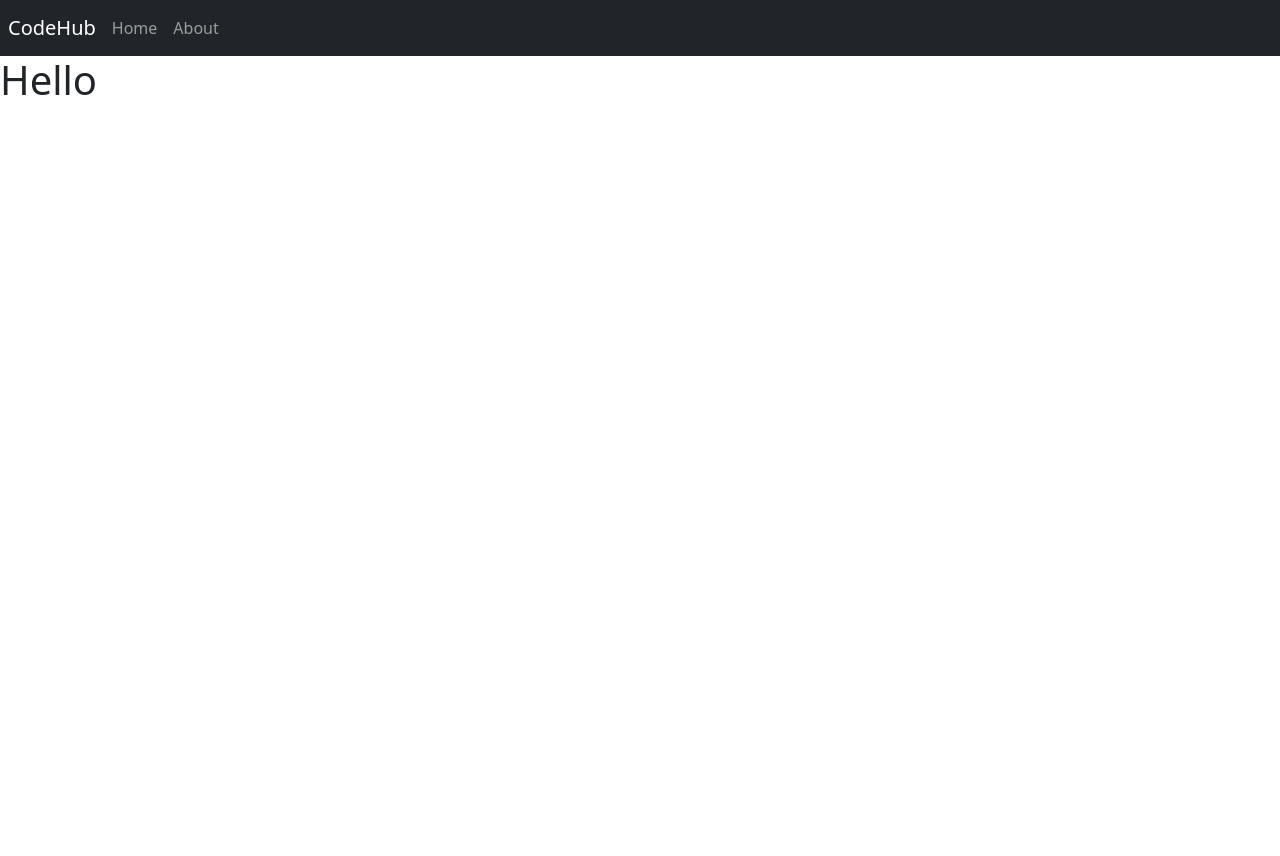
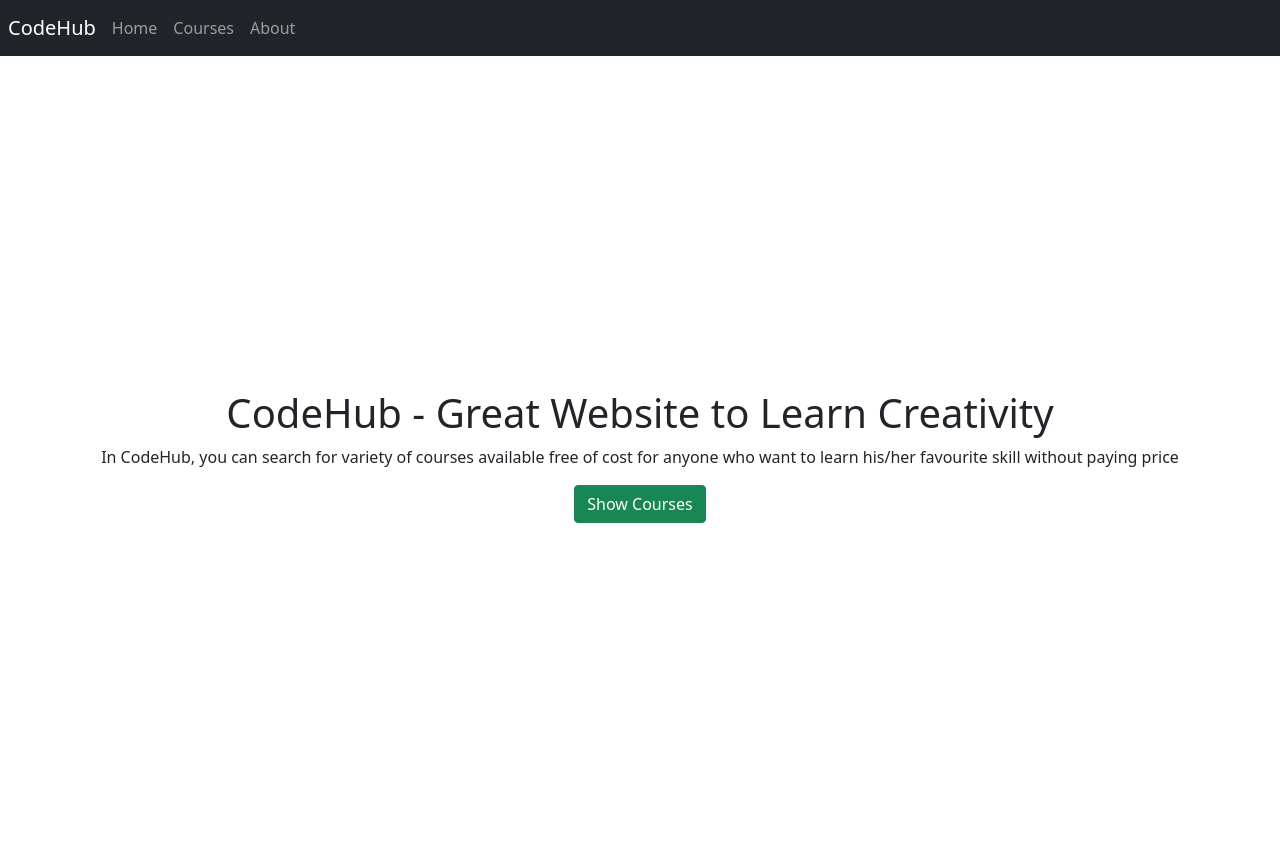
Before and after one commit to HussnainAhmad1606/Learning-Management-System, a Django app: page / in a window 1280 px wide. Before the commit the page ends 95 px from the top, so only its background shows below. Run offline with Django 3.2, Linux system fonts and the light colour scheme.

Commit message:
Add about us page, remove login, signup and logout endpoints from urls.py, design the homepage of the website,

```diff
--- a/core/models.py
+++ b/core/models.py
@@ -20,4 +20,4 @@ class Video(models.Model):
 	video_category = models.ForeignKey(Course, default=0, on_delete=models.CASCADE)
 
 	def __str__(self):
-		return f"{self.video_name}"
+		return f"{self.video_category}: {self.video_name}"
--- a/core/templates/basic.html
+++ b/core/templates/basic.html
@@ -15,7 +15,7 @@
   </head>
   <body>
     <nav class="navbar navbar-expand-lg navbar-dark bg-dark">
-  <a class="navbar-brand mx-2" href="#">CodeHub</a>
+  <a class="navbar-brand mx-2" href="{% url 'homepage' %}">CodeHub</a>
   <button class="navbar-toggler" type="button" data-toggle="collapse" data-target="#navbarSupportedContent" aria-controls="navbarSupportedContent" aria-expanded="false" aria-label="Toggle navigation">
     <span class="navbar-toggler-icon"></span>
   </button>
@@ -23,10 +23,13 @@
   <div class="collapse navbar-collapse" id="navbarSupportedContent">
     <ul class="navbar-nav mr-auto">
       <li class="nav-item active">
-        <a class="nav-link" href="#">Home</a>
+        <a class="nav-link" href="{% url 'homepage' %}">Home</a>
       </li>
       <li class="nav-item">
-        <a class="nav-link" href="#">About</a>
+        <a class="nav-link" href="{% url 'courses' %}">Courses</a>
+      </li>
+      <li class="nav-item">
+        <a class="nav-link" href="{% url 'about' %}">About</a>
       </li>
     </ul>
 
--- a/core/templates/index.html
+++ b/core/templates/index.html
@@ -1,7 +1,23 @@
 {% extends 'basic.html' %}
 
-{% block title %}Hello {% endblock %}
+{% block title %}Homepage - CodeHub{% endblock %}
 
+{% block css %}
+<style>
+	.container {
+		width: 100%;
+		height: 100vh;
+		display: flex;
+		justify-content: center;
+		align-items: center;
+		flex-direction: column;
+	}
+</style>
+{% endblock %}
 {% block body %}
-<h1>Hello</h1>
+<div class="container">
+	<h1>CodeHub - Great Website to Learn Creativity</h1>
+	<p>In CodeHub, you can search for variety of courses available free of cost for anyone who want to learn his/her favourite skill without paying price</p>
+	<a href="{% url 'courses' %}" class="btn btn-success">Show Courses</a>
+</div>
 {% endblock %}
--- a/core/urls.py
+++ b/core/urls.py
@@ -3,9 +3,8 @@ from . import views
 
 urlpatterns = [
     path("", views.index, name="homepage"),
-    path("login/", views.handleLogin, name="login"),
-    path("signup/", views.handleSignup, name="signup"),
     path("courses/", views.courses, name="courses"),
     path("video/<str:name>", views.specificVideo, name="video"),
-    path("logout/", views.handleLogout, name="logout")
+    path("about/", views.about, name="about")
+
 ]
--- a/core/views.py
+++ b/core/views.py
@@ -1,12 +1,11 @@
 from django.http import HttpResponse
 from django.shortcuts import render
 from .models import Course, Video
+
 def index(request):
 	return render(request, "index.html")
 
 
-def handleLogin(request):
-	return HttpResponse("Sign In Page")
 
 
 def courses(request):
@@ -15,9 +14,6 @@ def courses(request):
 	'courses': allCourses
 	}
 	return render(request, "courses.html", params)
-
-def handleSignup(request):
-	return HttpResponse("Sign Up Page")
 
 
 def specificVideo(request, name):
@@ -38,5 +34,6 @@ def specificVideo(request, name):
 	return render(request, "video.html", params)
 
 
-def handleLogout(request):
-	return HttpResponse("You have logged out successfully")
+
+def about(request):
+	return render(request, "about.html")
```
Also changed, not shown: core/templates/about.html (added, +15 -0 lines), core/templates/video.html (+6 -4 lines), db.sqlite3.
